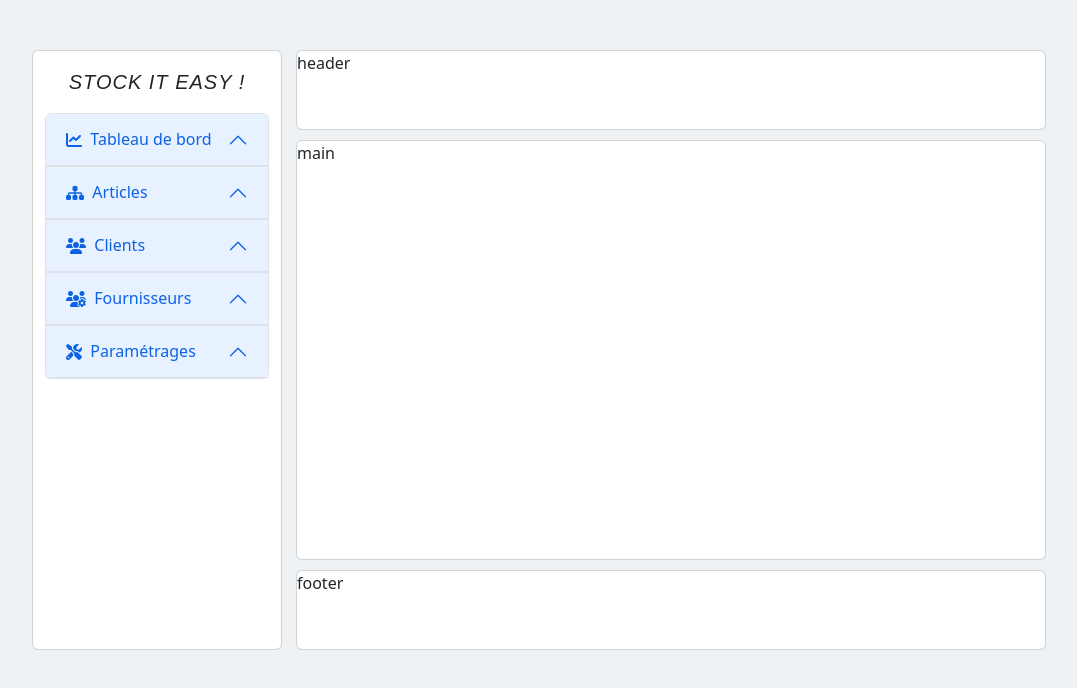
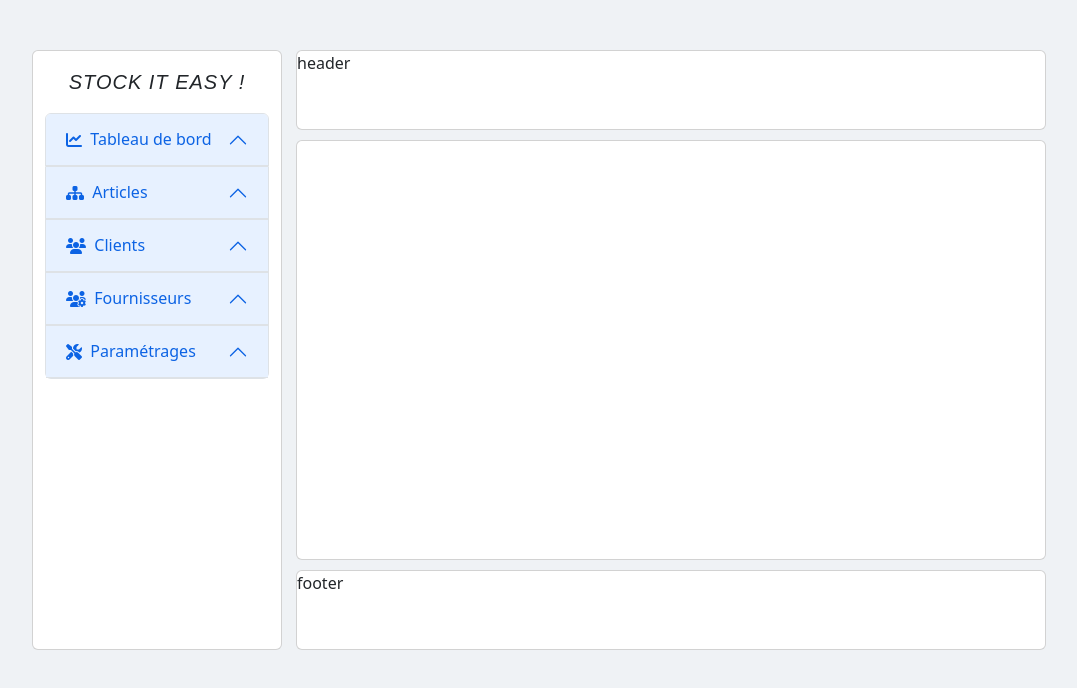
Before and after one commit to TCHAKAL/Gestion-stock-frontend, an Angular app: page / in a window 1280 px wide. Shown: the top 688 px of the page, without its empty margins (6-1083 px from the left). Built offline with nearby package versions, Linux system fonts and the light colour scheme.

Commit message:
Developpement du menu

```diff
--- a/src/app/pages/page-dashboard/page-dashboard.component.html
+++ b/src/app/pages/page-dashboard/page-dashboard.component.html
@@ -14,7 +14,7 @@
           header
         </div>
         <div class="card  pl-0 pr-0 min-height-420">
-          main
+          <router-outlet></router-outlet>
         </div>
         <div class="card  pl-0 pr-0 min-height-80 mt-2">
           footer
@@ -24,4 +24,3 @@
 
   </div>
 </div>
-<router-outlet></router-outlet>
```
